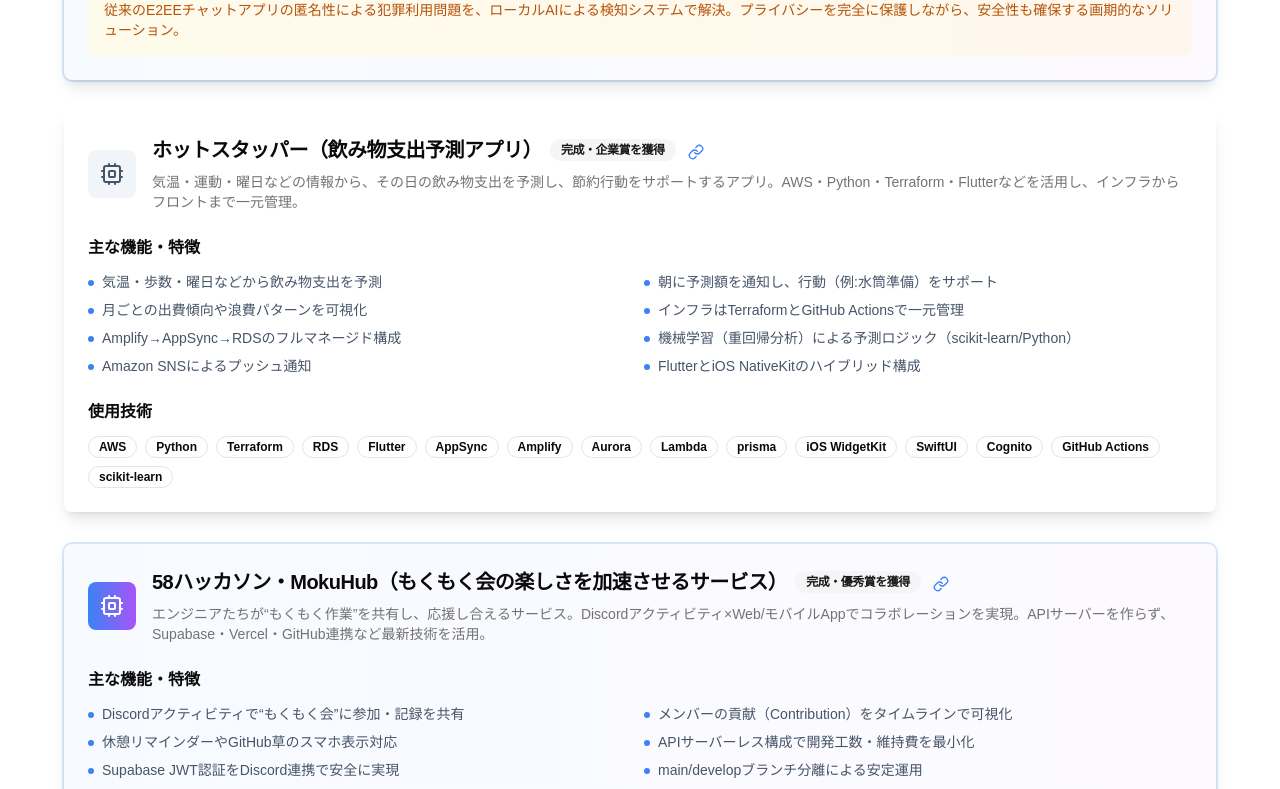
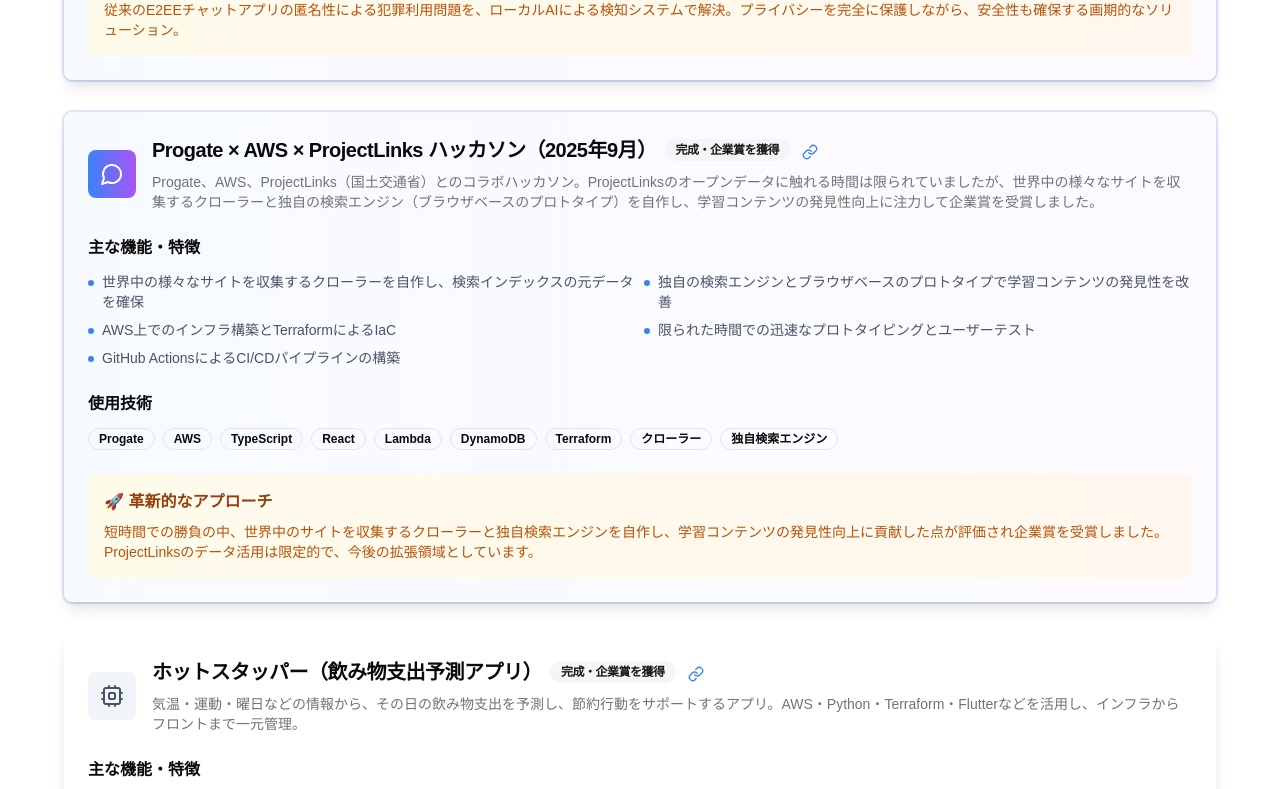
Before and after one commit to yomi4486/new_portfolio, a Next.js app: page / in a window 1280 px wide. Shown: the part 2260-3049 px from the top of the page. Built offline with nearby package versions, Linux system fonts and the light colour scheme.

Commit message:
Chore: この間のハッカソンのこと書いた

```diff
--- a/components/projects-section.tsx
+++ b/components/projects-section.tsx
@@ -21,6 +21,25 @@ export function ProjectsSection() {
       ],
       highlights: true,
       highlightMessage: "従来のE2EEチャットアプリの匿名性による犯罪利用問題を、ローカルAIによる検知システムで解決。プライバシーを完全に保護しながら、安全性も確保する画期的なソリューション。",
+    },
+    {
+      title: "Progate × AWS × ProjectLinks ハッカソン（2025年9月）",
+      description:
+        "Progate、AWS、ProjectLinks（国土交通省）とのコラボハッカソン。ProjectLinksのオープンデータに触れる時間は限られていましたが、世界中の様々なサイトを収集するクローラーと独自の検索エンジン（ブラウザベースのプロトタイプ）を自作し、学習コンテンツの発見性向上に注力して企業賞を受賞しました。",
+      icon: MessageCircle,
+      status: "完成・企業賞を獲得",
+      technologies: ["Progate", "AWS", "TypeScript", "React", "Lambda", "DynamoDB", "Terraform", "クローラー", "独自検索エンジン"],
+      features: [
+        "世界中の様々なサイトを収集するクローラーを自作し、検索インデックスの元データを確保",
+        "独自の検索エンジンとブラウザベースのプロトタイプで学習コンテンツの発見性を改善",
+        "AWS上でのインフラ構築とTerraformによるIaC",
+        "限られた時間での迅速なプロトタイピングとユーザーテスト",
+        "GitHub ActionsによるCI/CDパイプラインの構築",
+      ],
+      highlights: true,
+      highlightMessage:
+        "短時間での勝負の中、世界中のサイトを収集するクローラーと独自検索エンジンを自作し、学習コンテンツの発見性向上に貢献した点が評価され企業賞を受賞しました。ProjectLinksのデータ活用は限定的で、今後の拡張領域としています。",
+      link: "https://topaz.dev/projects/ac1836241f2723a617eb",
     },
     {
       title: "ホットスタッパー（飲み物支出予測アプリ）",
```
